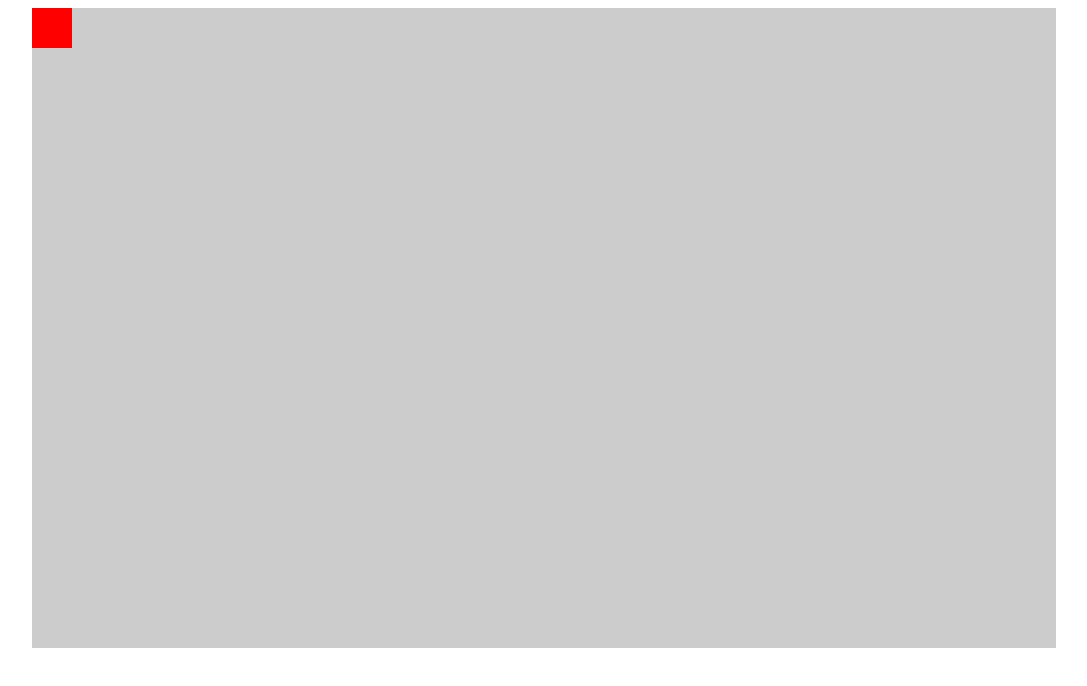
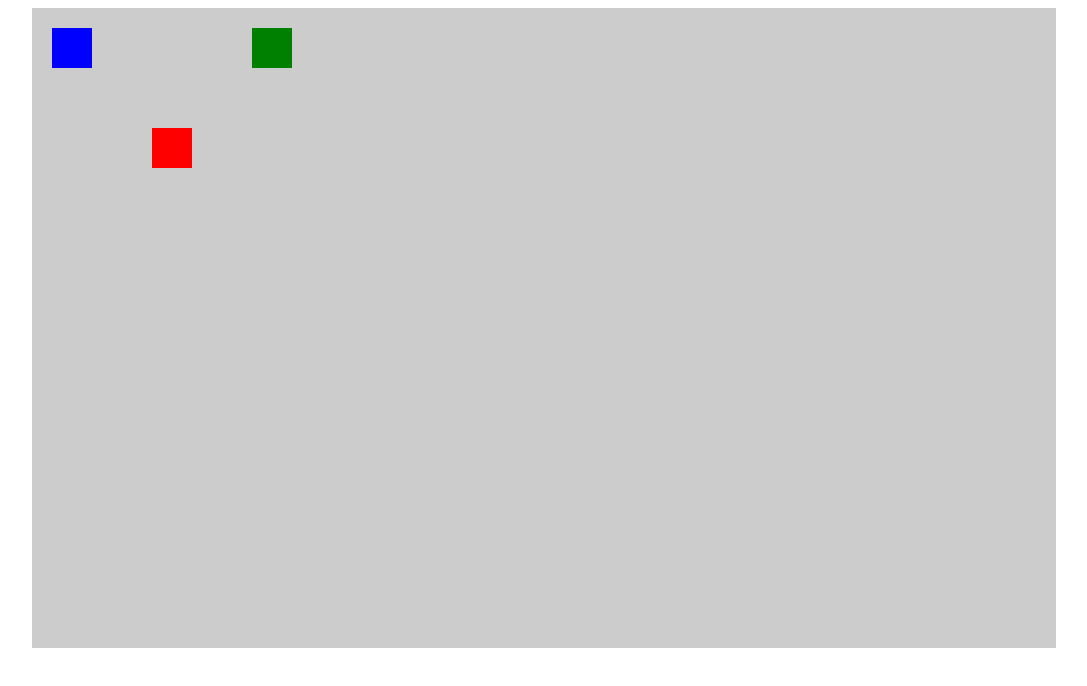
Before and after one commit to smayluk/sbtt, a plain HTML site: page index.html in a window 1280 px wide. Shown: the whole page, without its empty margins (104-1191 px from the left). Drawn offline with Linux system fonts and the light colour scheme.

Commit message:
quick solution

```diff
--- a/index.html
+++ b/index.html
@@ -9,6 +9,7 @@
         <div id="container">
             <div id="rectangle1" class="draggable"></div>
             <div id="rectangle2" class="draggable"></div>
+            <div id="rectangle3" class="draggable"></div>
         </div>
         <script src="index.js"></script>
     </body>
--- a/index.js
+++ b/index.js
@@ -1,16 +1,15 @@
 var containerElem = document.getElementById('container');
-
+var zindex = 0;
 
 document.onmousedown = function(e) {
 	var rectangleElem = e.target;
 
 	if (!rectangleElem.classList.contains('draggable')) return;
-
+	rectangleElem.style.zIndex = ++zindex;
 
 	var rectangleCoords = getCoords(rectangleElem);
 	var shiftX = e.pageX - rectangleCoords.left;
 	var shiftY = e.pageY - rectangleCoords.top;
-
 
 	var containerCoords = getCoords(containerElem);
 
@@ -20,13 +19,13 @@ document.onmousedown = function(e) {
 	}
 
 	document.onmousemove = function(e) {
-		//  вычесть координату родителя, т.к. position: relative
 		var newLeft = e.pageX - shiftX - containerCoords.left;
 		var newTop = e.pageY - shiftY - containerCoords.top;
 
 		if (newLeft < 0) {
 			newLeft = 0;
 		}
+
 		var rightEdge = containerElem.offsetWidth - rectangleElem.offsetWidth;
 		if (newLeft > rightEdge) {
 			newLeft = rightEdge;
@@ -35,27 +34,25 @@ document.onmousedown = function(e) {
 		if (newTop < 0) {
 			newTop = 0;
 		}
+
 		var topEdge = containerElem.offsetHeight - rectangleElem.offsetHeight;
 		if (newTop > topEdge) {
 			newTop = topEdge;
 		}
 
-
 		rectangleElem.style.left = newLeft + 'px';
 		rectangleElem.style.top = newTop + 'px';
-
 	};
 
 	document.onmouseup = function() {
 		document.onmousemove = document.onmouseup = null;
 	};
-
 	return false;
 }
 
 
 
-function getCoords(elem) {   // кроме IE8-
+function getCoords(elem) {
 	var box = elem.getBoundingClientRect();
 	return {
 		top: box.top + pageYOffset,
--- a/style.css
+++ b/style.css
@@ -17,8 +17,18 @@ html, body {
 }
 #rectangle1 {
     background-color: blue;
+    left: 20px;
+    top: 20px;
 }
 
 #rectangle2 {
-    background-color: red;
+     background-color: red;
+     left: 120px;
+     top: 120px;
+ }
+
+#rectangle3 {
+    background-color: green;
+    left: 220px;
+    top: 20px;
 }
```
